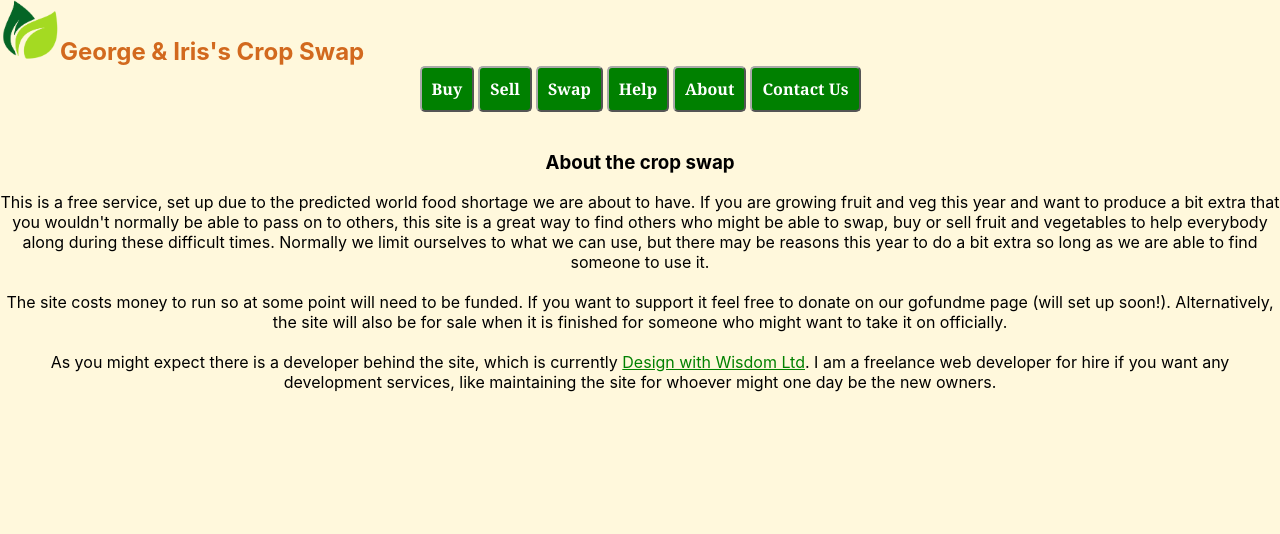
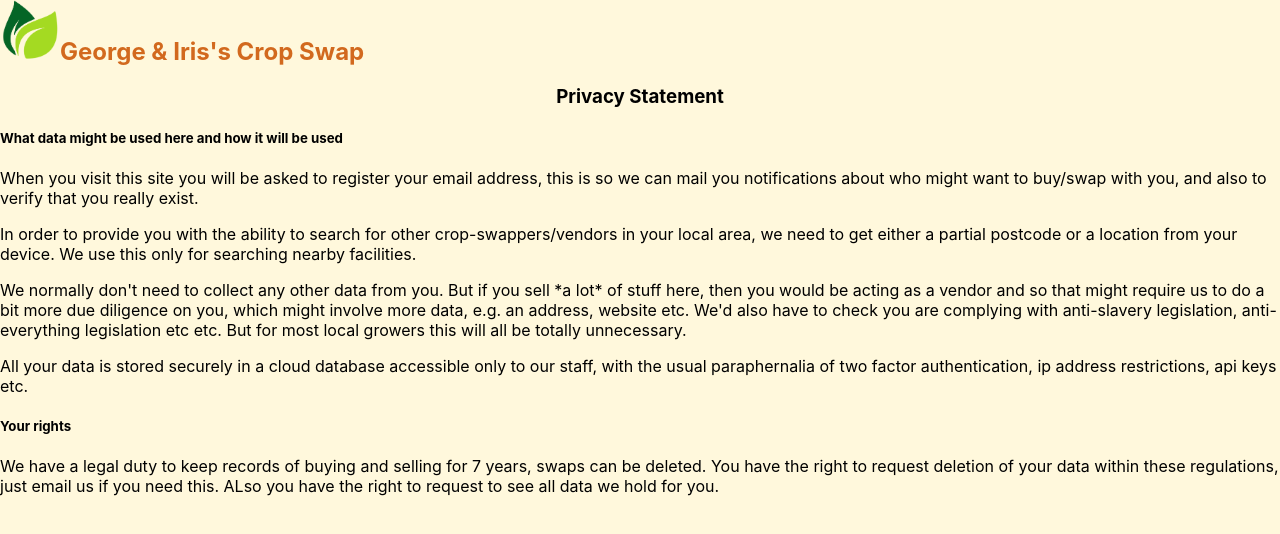
Before and after one commit to CNA-Prv-Rec/GeorgeAndIrisExt, a React (Create React App) app: page /privacy in a window 1280 px wide. Shown: the top 534 px of the page. Built offline with nearby package versions, Linux system fonts and the light colour scheme; no server answers.

Commit message:
added terms of service and privacy statement as required by google oauth

```diff
--- a/package.json
+++ b/package.json
@@ -9,6 +9,7 @@
     "axios": "^0.27.2",
     "react": "^18.0.0",
     "react-dom": "^18.0.0",
+    "react-router-dom": "^6.3.0",
     "react-scripts": "5.0.1",
     "web-vitals": "^2.1.4"
   },
--- /dev/null
+++ b/src/components/pages/Privacy.js
@@ -0,0 +1,32 @@
+import AppHeading from '../molecules/appHeading';
+import '../../App.css';
+
+const Privacy = () => (
+    <div className="App" >
+        <AppHeading Title="George & Iris's Crop Swap"/>
+
+        <h3>Privacy Statement</h3>
+        <div height="100%" className="leftAlign">
+
+
+            <h5>What data might be used here and how it will be used</h5>
+            <p>When you visit this site you will be asked to register your email address, this is so we can mail you notifications about who might want to buy/swap with you, and also to verify that you really exist.
+            </p>
+            <p>
+            In order to provide you with the ability to search for other crop-swappers/vendors in your local area, we need to get either a partial postcode or a location from your device. We use this only for searching nearby facilities.
+            </p>
+            <p>
+            We normally don't need to collect any other data from you. But if you sell *a lot* of stuff here, then you would be acting as a vendor and so that might require us to do a bit more due diligence on you, which might involve more data, e.g. an address, website etc. We'd also have to check you are complying with anti-slavery legislation, anti-everything legislation etc etc. But for most local growers this will all be totally unnecessary.
+            </p>
+            <p>
+            All your data is stored securely in a cloud database accessible only to our staff, with the usual paraphernalia of two factor authentication, ip address restrictions, api keys etc.
+            </p>
+            <h5>Your rights</h5>
+            <p>
+            We have a legal duty to keep records of buying and selling for 7 years, swaps can be deleted. You have the right to request deletion of your data within these regulations, just email us if you need this. ALso you have the right to request to see all data we hold for you.
+            </p>
+        </div>
+    </div>
+)
+
+export default Privacy
--- /dev/null
+++ b/src/components/pages/TandC.js
@@ -0,0 +1,16 @@
+import AppHeading from '../molecules/appHeading';
+import '../../App.css';
+
+const TermsOfService = () => (
+    <div className="App" >
+        <AppHeading Title="George & Iris's Crop Swap"/>
+
+        <h3>Terms of Service</h3>
+        <div height="100%" className="leftAlign">
+            <p>This is a free service. We don't have any terms, you are not entering into a contract with us or any other party by using this site.</p>
+            <p>Enjoy the freedom and safety:-)</p>
+        </div>
+    </div>
+)
+
+export default TermsOfService
--- a/src/index.js
+++ b/src/index.js
@@ -5,6 +5,9 @@ import './index.css';
 import App from './App';
 import reportWebVitals from './reportWebVitals';
 import {BrowserRouter as Router} from 'react-router-dom';
+import { Routes, Route } from 'react-router-dom';
+import Privacy from './components/pages/Privacy';
+import TermsOfService from './components/pages/TandC';
 
 
 
@@ -15,7 +18,12 @@ const root = createRoot(rootElement);
 root.render(
   <React.StrictMode>
     <Router>
-      <App />
+    <Routes>
+              <Route exact path="/" element={ <App />}/>
+              <Route exact path="/privacy" element={<Privacy />}/>
+              <Route exact path="/termsofservice" element={<TermsOfService />}/>
+      </Routes>
+
     </Router>
   </React.StrictMode>
 );
```
Also changed, not shown: 1 other file (tests, documents, lock files or other folders).
